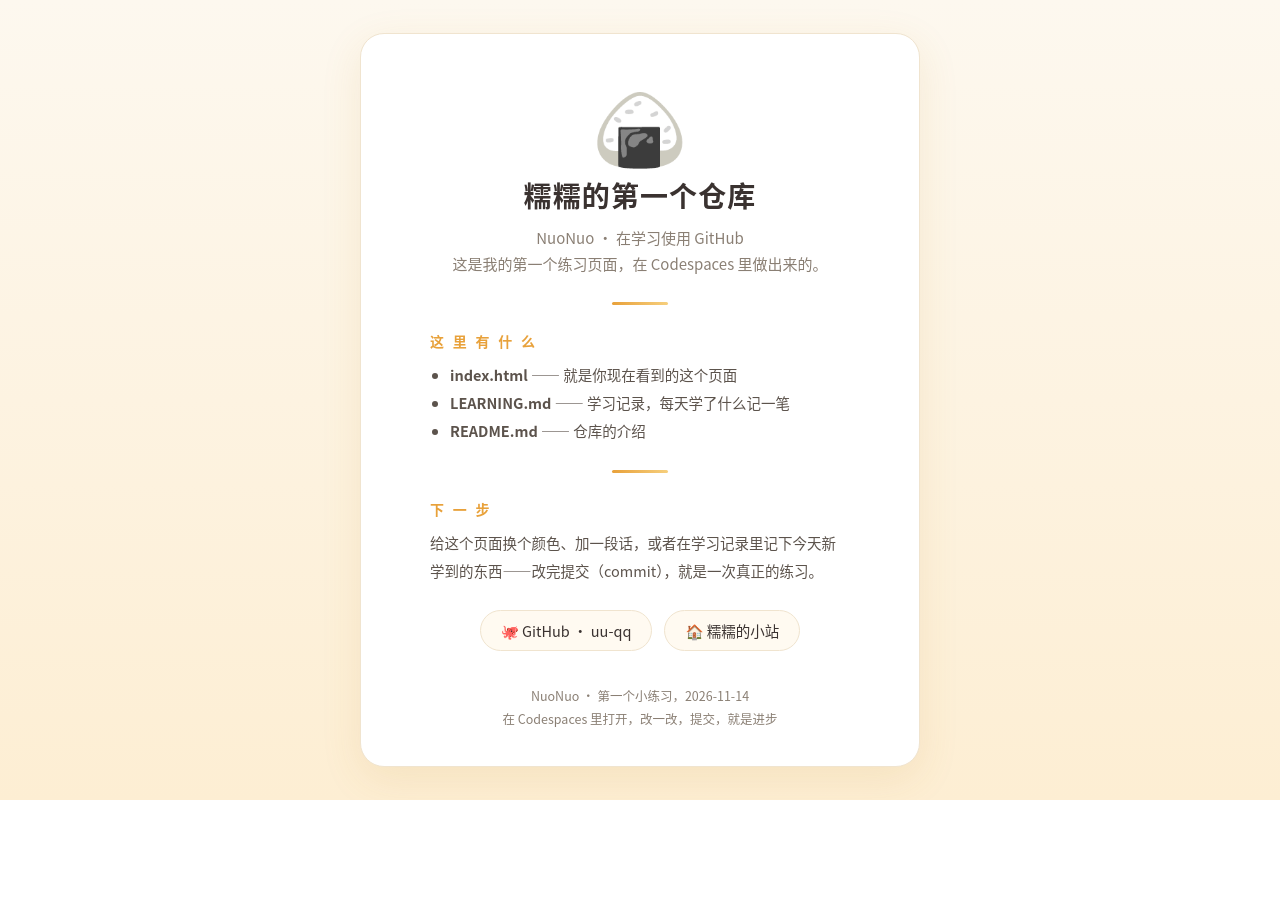
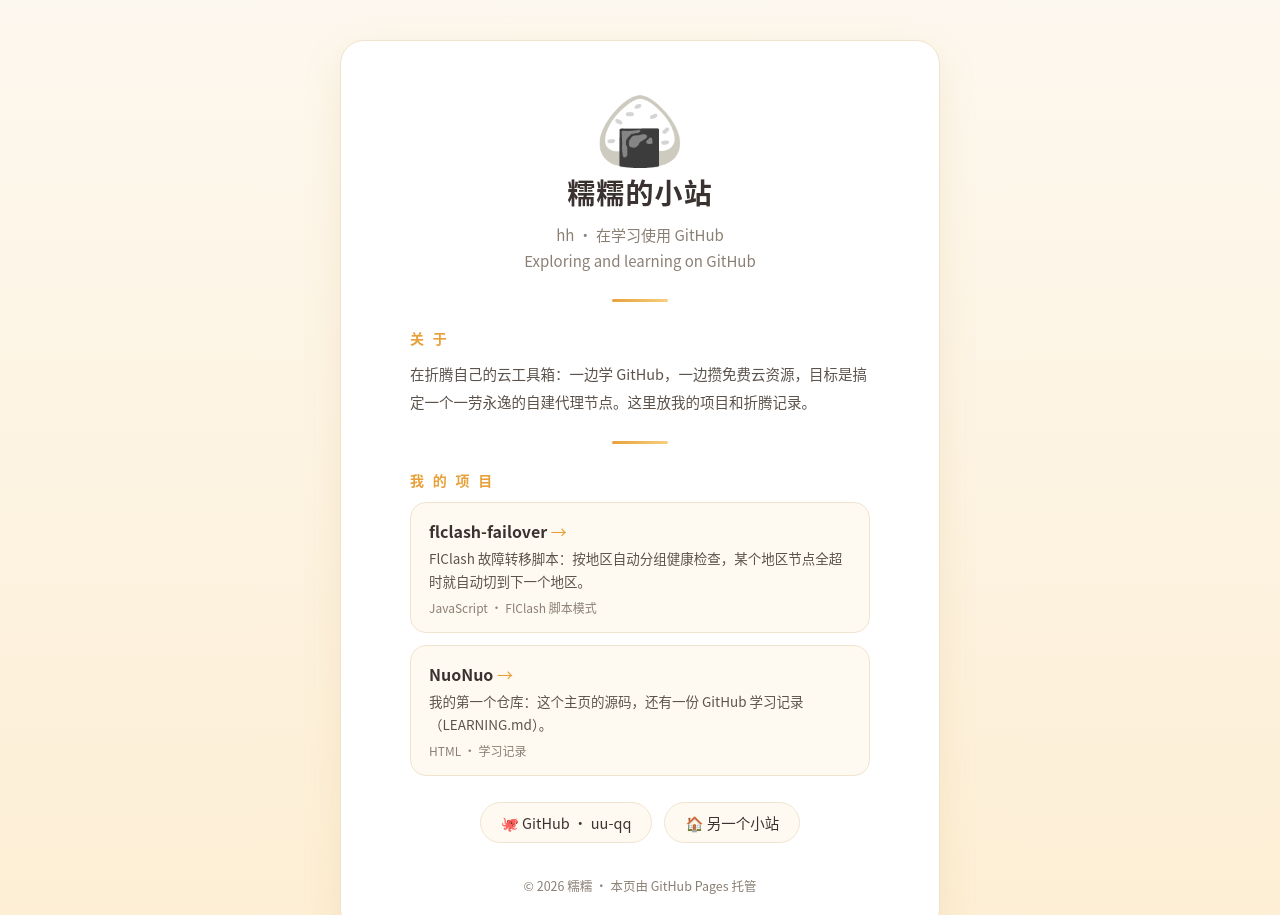
Before and after one commit to uu-qq/NuoNuo, a plain HTML site: page index.html in a window 1280 px wide. Shown: the top 915 px of the page. Before the commit the page ends 800 px from the top, so only its background shows below. Drawn offline with Linux system fonts and the light colour scheme.

Commit message:
主页升级：个人主页 + 项目展示

```diff
--- a/index.html
+++ b/index.html
@@ -3,8 +3,8 @@
 <head>
 <meta charset="UTF-8">
 <meta name="viewport" content="width=device-width, initial-scale=1.0">
-<title>糯糯的第一个仓库 · NuoNuo</title>
-<meta name="description" content="糯糯在 GitHub 上的第一个仓库：学习记录和第一个小练习。">
+<title>糯糯的小站 · NuoNuo</title>
+<meta name="description" content="糯糯的个人主页：在学习使用 GitHub，折腾自己的云工具和自建代理。">
 <style>
   :root{
     --bg:#fdf8ef; --card:#ffffff; --ink:#3a3230; --sub:#8a7f74;
@@ -15,23 +15,32 @@
     font-family:"PingFang SC","Microsoft YaHei","Noto Sans CJK SC",system-ui,-apple-system,sans-serif;
     background:linear-gradient(180deg,#fdf8ef 0%,#fdeed3 100%);
     color:var(--ink); min-height:100vh;
-    display:flex; align-items:center; justify-content:center;
-    padding:32px 16px;
+    display:flex; align-items:flex-start; justify-content:center;
+    padding:40px 16px 48px;
   }
   .card{
-    background:var(--card); max-width:560px; width:100%;
+    background:var(--card); max-width:600px; width:100%;
     border:1px solid var(--line); border-radius:24px;
-    padding:48px 40px 36px; text-align:center;
+    padding:44px 40px 34px; text-align:center;
     box-shadow:0 12px 40px rgba(190,140,40,.12);
   }
-  .avatar{font-size:76px; line-height:1.1}
-  h1{font-size:28px; margin-top:10px; letter-spacing:.04em}
+  .avatar{font-size:72px; line-height:1.1}
+  h1{font-size:28px; margin-top:8px; letter-spacing:.04em}
   .tagline{color:var(--sub); margin-top:10px; font-size:15px; line-height:1.7}
   .divider{width:56px;height:3px;border-radius:2px;background:linear-gradient(90deg,var(--accent),var(--accent2));margin:26px auto}
-  .section{text-align:left; margin:0 auto; max-width:420px}
-  .section h2{font-size:14px; color:var(--accent); letter-spacing:.2em; margin-bottom:10px}
-  .section p, .section li{font-size:14.5px; line-height:1.9; color:#5c534c}
-  .section ul{padding-left:20px}
+  .section{text-align:left; margin:0 auto; max-width:460px}
+  .section h2{font-size:14px; color:var(--accent); letter-spacing:.2em; margin-bottom:12px}
+  .section p{font-size:14.5px; line-height:1.9; color:#5c534c}
+  .project{
+    display:block; text-decoration:none; color:inherit;
+    border:1px solid var(--line); border-radius:16px; background:#fffaf1;
+    padding:16px 18px; margin-bottom:12px; transition:all .15s ease;
+  }
+  .project:hover{border-color:var(--accent); transform:translateY(-1px)}
+  .project .name{font-size:16px; font-weight:600; color:var(--ink)}
+  .project .name .arrow{color:var(--accent); font-weight:400}
+  .project .desc{font-size:13.5px; line-height:1.7; color:#5c534c; margin-top:4px}
+  .project .meta{font-size:12px; color:var(--sub); margin-top:6px}
   .links{margin-top:26px; display:flex; gap:12px; justify-content:center; flex-wrap:wrap}
   .links a{
     text-decoration:none; color:var(--ink); font-size:14.5px;
@@ -39,35 +48,40 @@
     background:#fffaf1; transition:all .15s ease;
   }
   .links a:hover{border-color:var(--accent); color:var(--accent); transform:translateY(-1px)}
-  footer{margin-top:34px; color:var(--sub); font-size:12.5px; line-height:1.8}
+  footer{margin-top:32px; color:var(--sub); font-size:12.5px; line-height:1.8}
+  @media (max-width:520px){ .card{padding:36px 24px 28px} }
 </style>
 </head>
 <body>
   <main class="card">
     <div class="avatar">🍙</div>
-    <h1>糯糯的第一个仓库</h1>
-    <p class="tagline">NuoNuo · 在学习使用 GitHub<br>这是我的第一个练习页面，在 Codespaces 里做出来的。</p>
+    <h1>糯糯的小站</h1>
+    <p class="tagline">hh · 在学习使用 GitHub<br>Exploring and learning on GitHub</p>
     <div class="divider"></div>
     <div class="section">
-      <h2>这 里 有 什 么</h2>
-      <ul>
-        <li><strong>index.html</strong> —— 就是你现在看到的这个页面</li>
-        <li><strong>LEARNING.md</strong> —— 学习记录，每天学了什么记一笔</li>
-        <li><strong>README.md</strong> —— 仓库的介绍</li>
-      </ul>
+      <h2>关 于</h2>
+      <p>在折腾自己的云工具箱：一边学 GitHub，一边攒免费云资源，目标是搞定一个一劳永逸的自建代理节点。这里放我的项目和折腾记录。</p>
     </div>
     <div class="divider"></div>
     <div class="section">
-      <h2>下 一 步</h2>
-      <p>给这个页面换个颜色、加一段话，或者在学习记录里记下今天新学到的东西——改完提交（commit），就是一次真正的练习。</p>
+      <h2>我 的 项 目</h2>
+      <a class="project" href="https://github.com/uu-qq/flclash-failover" target="_blank" rel="noopener">
+        <div class="name">flclash-failover <span class="arrow">→</span></div>
+        <div class="desc">FlClash 故障转移脚本：按地区自动分组健康检查，某个地区节点全超时就自动切到下一个地区。</div>
+        <div class="meta">JavaScript · FlClash 脚本模式</div>
+      </a>
+      <a class="project" href="https://github.com/uu-qq/NuoNuo" target="_blank" rel="noopener">
+        <div class="name">NuoNuo <span class="arrow">→</span></div>
+        <div class="desc">我的第一个仓库：这个主页的源码，还有一份 GitHub 学习记录（LEARNING.md）。</div>
+        <div class="meta">HTML · 学习记录</div>
+      </a>
     </div>
     <div class="links">
       <a href="https://github.com/uu-qq" target="_blank" rel="noopener">🐙 GitHub · uu-qq</a>
-      <a href="https://nuonuo.yzz.me" target="_blank" rel="noopener">🏠 糯糯的小站</a>
+      <a href="https://nuonuo.yzz.me" target="_blank" rel="noopener">🏠 另一个小站</a>
     </div>
     <footer>
-      NuoNuo · 第一个小练习，2026-11-14<br>
-      在 Codespaces 里打开，改一改，提交，就是进步
+      © 2026 糯糯 · 本页由 GitHub Pages 托管
     </footer>
   </main>
 </body>
```
